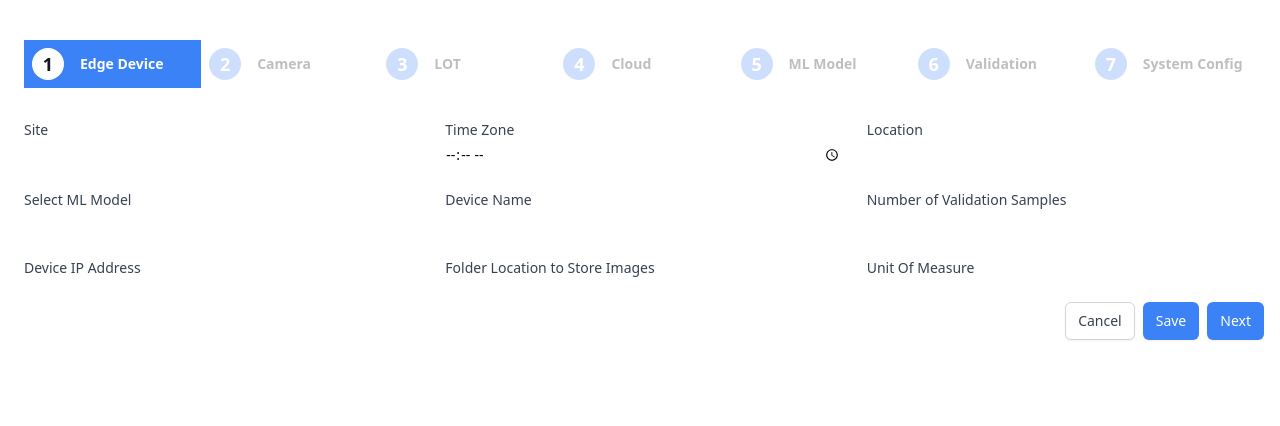
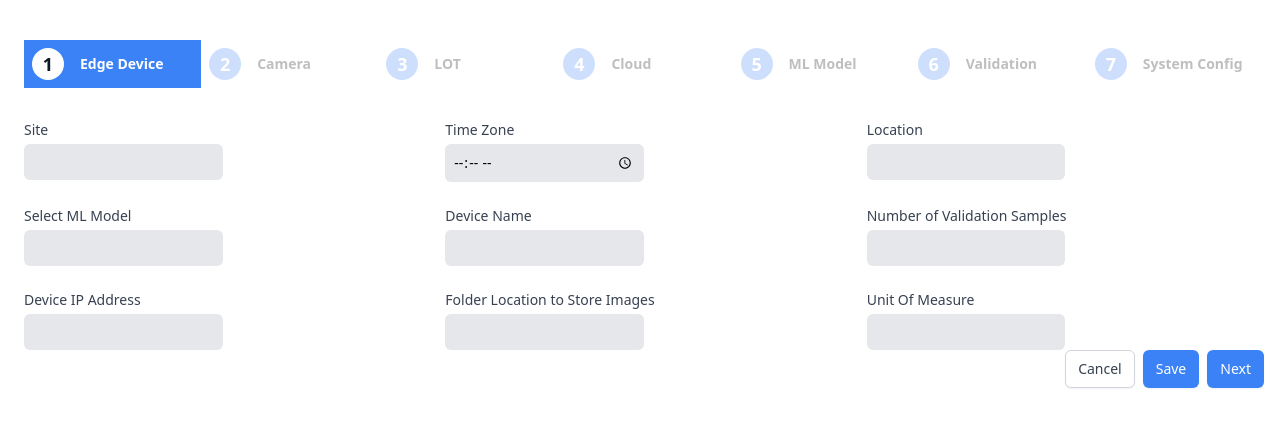
Before and after one commit to Junaid083/MultiStepForm_Reactjs_Tailwind, a React (Create React App) app: page / in a window 1280 px wide. Shown: the top 426 px of the page. Built offline with nearby package versions, Linux system fonts and the light colour scheme.

Commit message:
Input Filed Styles update

```diff
--- a/src/Components/Inputs/Input.jsx
+++ b/src/Components/Inputs/Input.jsx
@@ -5,7 +5,7 @@ export const Input = ({
   name,
   type,
   rules = {},
-  width = "w-full",
+  width = "w-1/2",
   placeholder = "",
   value,
   getValue,
@@ -25,7 +25,7 @@ export const Input = ({
       id={id}
       value={val}
       onChange={onChange}
-      className={`form-input block ${width} border-gray-300 bg-white dark:bg-gray-800 dark:border-gray-700 flex-grow-1 focus:border-blue-500 focus:ring-0 sm:text-sm rounded-md`}
+      className={`form-input block ${width} p-2 border-gray-500 bg-gray-200 flex-grow-1 focus:border-blue-500 focus:ring-0 sm:text-sm rounded-md`}
     />
   );
 };
--- a/src/Components/StepsName.jsx
+++ b/src/Components/StepsName.jsx
@@ -105,7 +105,7 @@ const StepsName = () => {
   ];
   return (
     <>
-      <div className="mr-4 ml-6 mt-10 mb-8">
+      <div className="mr-4 ml-6 mt-10 mb-8 bg">
         <div className="flex flex-col w-full  mb-8 lg:flex-wrap lg:flex-row">
           {items.map((item, key) => (
             <div
```
